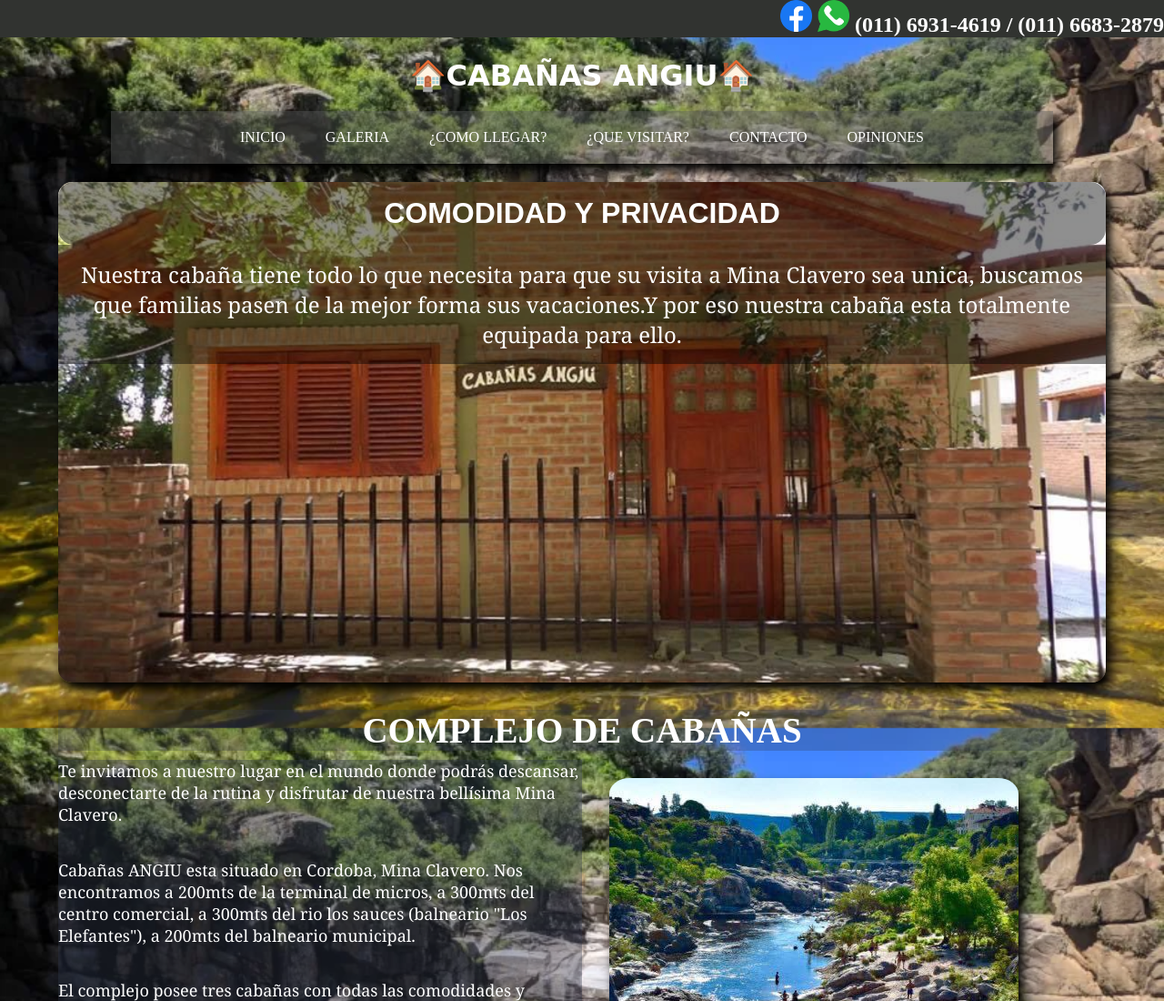
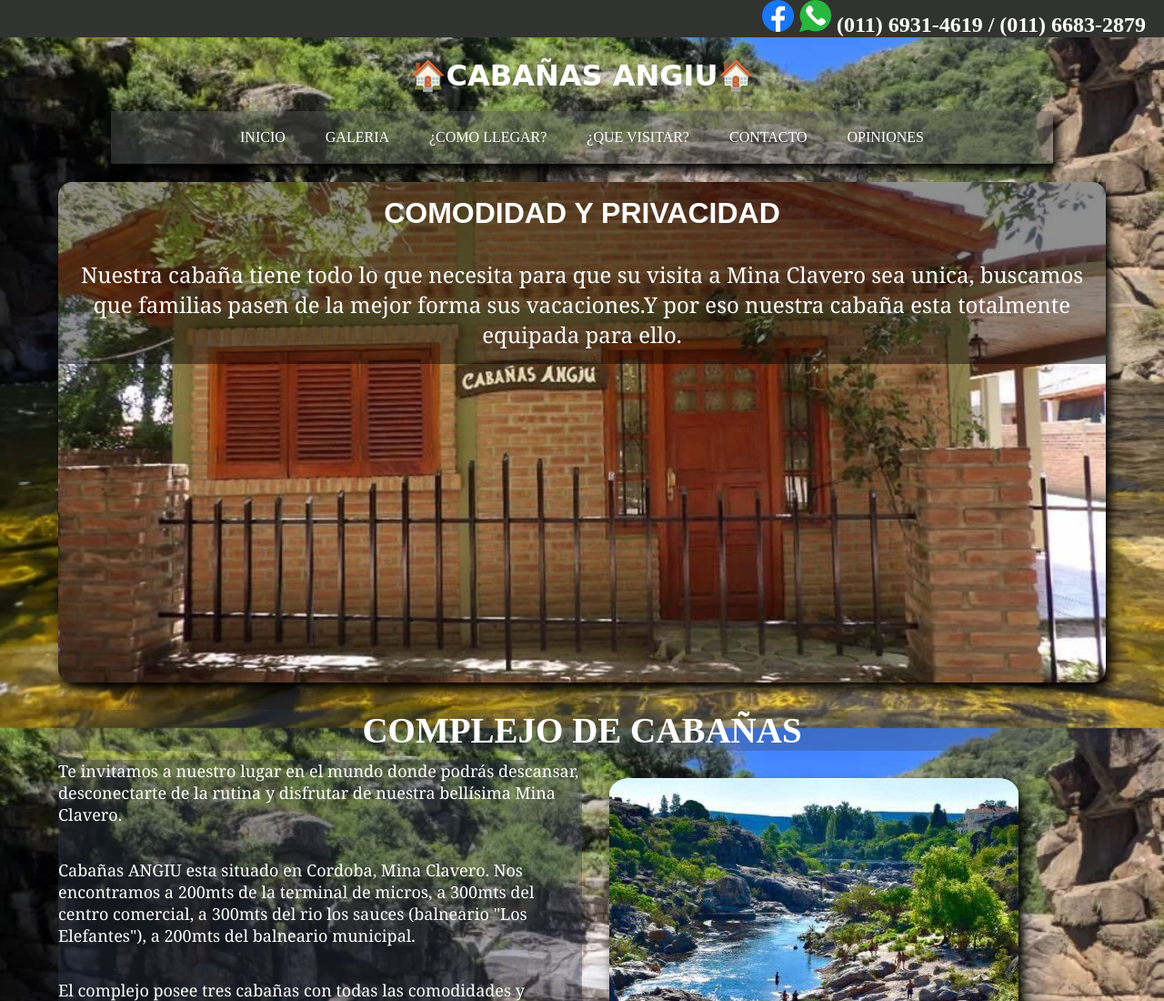
Before and after one commit to matylechu/proyecto, a plain HTML site: page index.html in a window 1280 px wide. Shown: the top 1100 px of the page at 91% size. Drawn offline with Linux system fonts and the light colour scheme; a web font is replaced by a local one.

Commit message:
arreglando la pagina

```diff
--- a/css/estilo.css
+++ b/css/estilo.css
@@ -2,7 +2,7 @@
 *{
     padding: 0;
     margin: 0;
-
+    box-sizing: border-box;
 }
 .flexcenter{
     display: flex;
@@ -15,8 +15,8 @@
     height: 550px;
     background-repeat: no-repeat;
     background-position: center;
-    background-size:cover;
-    margin: auto;
+    background-size: cover;
+    margin:auto;
     box-shadow: 5px 8px 12px black;
     border-radius: 15px;
     margin-top: 20px;
@@ -33,7 +33,6 @@ h1{
     text-align: center;
     background-color:rgb(0, 0, 0, 0.438);
     padding: 1rem;
-    border-radius: 17px;
 
 }
 #fondo p{
```
